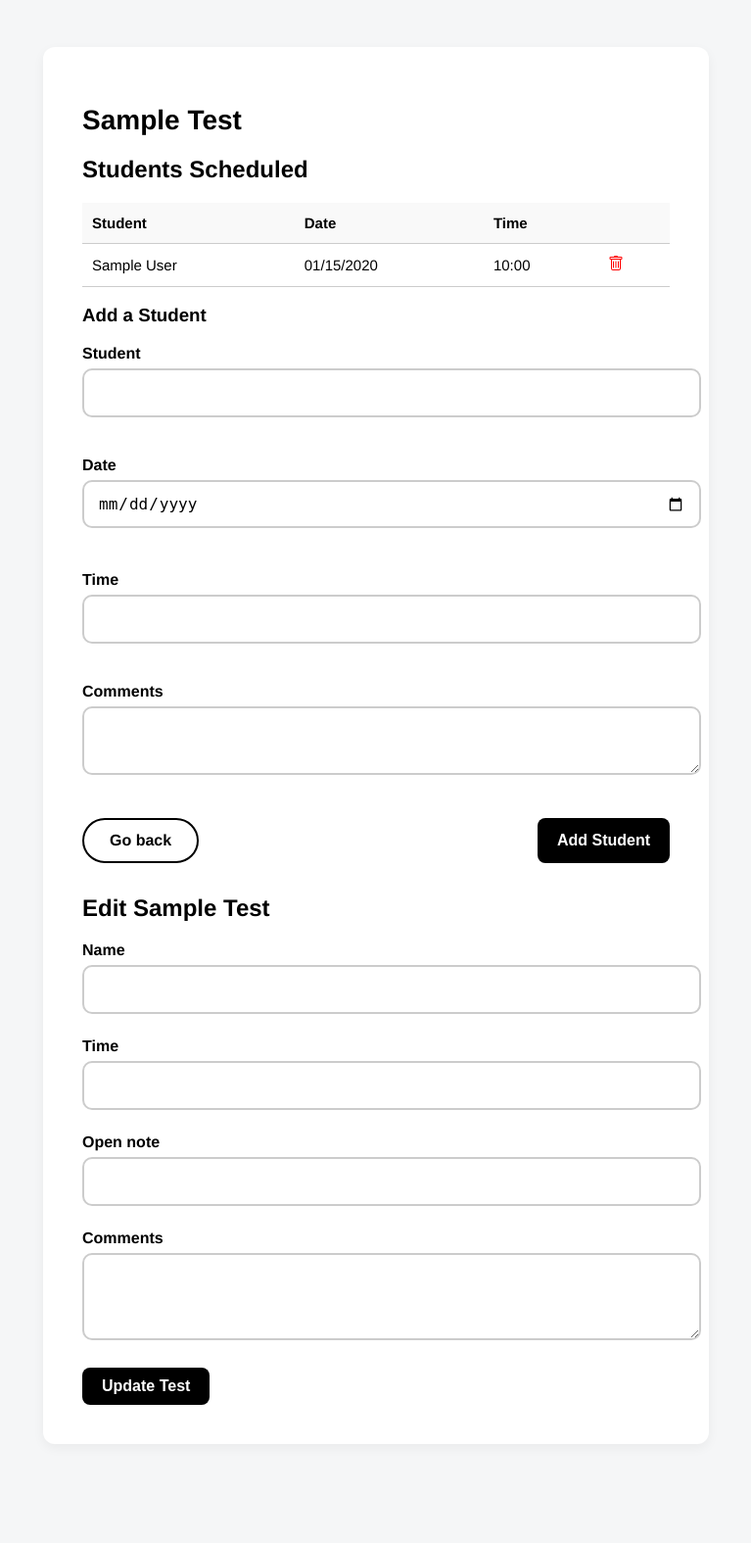
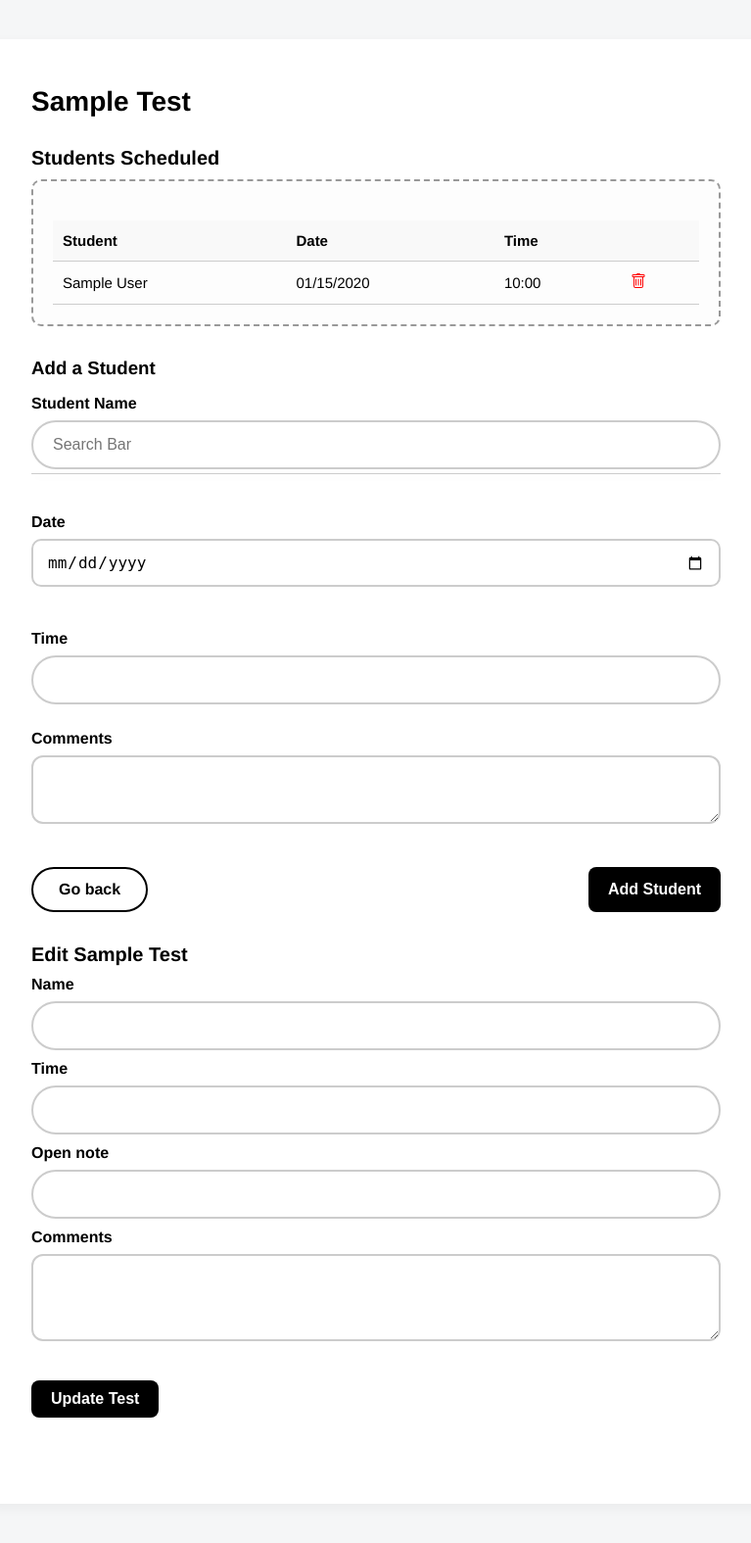
Before and after one commit to Vuinea/Test-Centre, a Python web app: template templates/teacher/edit_test.html in a window 1280 px wide. Shown: the whole page at 98% size, without its empty margins (256-1023 px from the left). Before the commit the page ends 1434 px from the top, so only its background shows below. Run offline with Jinja, Linux system fonts and the light colour scheme; the template is opened without the code that fills it: most values are stand-ins (such as "Sample title", 1, 10 or a date in 2020); form fields are guessed from the names that the template uses.

Commit message:
got searching to work (did not post to backend yet)

```diff
--- a/static/teacher/edit_test.css
+++ b/static/teacher/edit_test.css
@@ -180,3 +180,285 @@
   background-color: #f9f9f9;
   font-weight: 600;
 }
+.autocomplete-list {
+  list-style: none;
+  margin-top: -6px;
+  padding: 0;
+  border: 1px solid #ccc;
+  border-top: none;
+  max-height: 160px;
+  overflow-y: auto;
+  background: white;
+  border-radius: 0 0 12px 12px;
+  box-shadow: 0 4px 8px rgba(0, 0, 0, 0.05);
+}
+
+.autocomplete-list li {
+  padding: 12px 20px;
+  cursor: pointer;
+}
+
+.autocomplete-list li:hover {
+  background-color: #f2f2f2;
+}
+
+/* General Reset */
+* {
+    box-sizing: border-box;
+    margin: 0;
+    padding: 0;
+  }
+
+  body {
+    font-family: 'Helvetica Neue', sans-serif;
+    background-color: #f5f6f7;
+    padding: 40px;
+  }
+
+  .container {
+    max-width: 800px;
+    margin: auto;
+    background-color: white;
+    padding: 48px;
+    border-radius: 12px;
+    box-shadow: 0 4px 12px rgba(0, 0, 0, 0.05);
+  }
+
+  h1 {
+    font-size: 28px;
+    font-weight: 700;
+    margin-bottom: 10px;
+  }
+
+  .sub-header {
+    font-size: 14px;
+    color: #666;
+    margin-bottom: 30px;
+  }
+
+  h2 {
+    font-size: 20px;
+    font-weight: 600;
+    margin: 30px 0 10px;
+  }
+
+  .section {
+    margin-bottom: 40px;
+  }
+
+  label {
+    font-weight: 600;
+    display: block;
+    margin-bottom: 8px;
+    font-size: 16px;
+  }
+
+  input[type="text"] {
+    width: 100%;
+    padding: 14px 20px;
+    font-size: 16px;
+    border-radius: 30px;
+    border: 2px solid #ccc;
+    outline: none;
+    margin-bottom: 10px;
+    transition: border-color 0.3s;
+  }
+
+  input[type="text"]:focus {
+    border-color: black;
+  }
+
+  textarea {
+    width: 100%;
+    padding: 14px 20px;
+    font-size: 16px;
+    border-radius: 12px;
+    border: 2px solid #ccc;
+    resize: vertical;
+  }
+
+  .autocomplete-list {
+    list-style: none;
+    margin-top: -6px;
+    padding: 0;
+    border: 1px solid #ccc;
+    border-top: none;
+    max-height: 160px;
+    overflow-y: auto;
+    background: white;
+    border-radius: 0 0 12px 12px;
+    box-shadow: 0 4px 8px rgba(0, 0, 0, 0.05);
+  }
+
+  .autocomplete-list li {
+    padding: 12px 20px;
+    cursor: pointer;
+  }
+
+  .autocomplete-list li:hover {
+    background-color: #f2f2f2;
+  }
+
+  .selected-students {
+    border: 2px dashed #999;
+    border-radius: 10px;
+    padding: 20px;
+    background-color: #fdfdfd;
+    margin-top: 10px;
+  }
+
+  .student-entry {
+    display: flex;
+    align-items: center;
+    justify-content: space-between;
+    margin-bottom: 14px;
+    flex-wrap: wrap;
+  }
+
+  .student-entry span {
+    flex: 1;
+    font-weight: 500;
+    font-size: 16px;
+  }
+
+  .student-entry select {
+    padding: 6px 10px;
+    font-size: 14px;
+    border-radius: 6px;
+    border: 1px solid #ccc;
+    margin: 0 10px;
+  }
+
+  .remove-btn {
+    background-color: #e74c3c;
+    color: white;
+    border: none;
+    padding: 6px 10px;
+    font-size: 16px;
+    border-radius: 8px;
+    cursor: pointer;
+    transition: background-color 0.2s ease;
+  }
+
+  .remove-btn:hover {
+    background-color: #c0392b;
+  }
+
+  .button-group {
+    display: flex;
+    gap: 14px;
+    margin-top: 12px;
+  }
+
+  button {
+    font-size: 16px;
+    padding: 12px 28px;
+    border-radius: 30px;
+    cursor: pointer;
+    font-weight: 600;
+    transition: 0.3s ease;
+  }
+
+  #create-test,
+  #submit-all {
+    background-color: black;
+    color: white;
+    border: none;
+  }
+
+  .edit-btn {
+    font-size: 13px;
+    padding: 6px 20px;
+    background-color: #2d2d2d;
+    color: white;
+    border: 1px solid transparent; /* <== Reserve border space */
+    border-radius: 8px;
+    cursor: pointer;
+    transition: background-color 0.2s, color 0.2s, border 0.2s;
+  }
+
+  .edit-btn:hover {
+    background-color: white;
+    color: #2d2d2d;
+    border: 1px solid #2d2d2d; /* No size change now! */
+  }
+
+  #edit-assignment {
+    padding: 6px 12px;
+    font-size: 14px;
+    background-color: #333;
+    color: white;
+    border: none;
+    border-radius: 6px;
+    cursor: pointer;
+    transition: background-color 0.2s ease;
+  }
+
+  #assign-test {
+    background-color: black;
+    color: white;
+    border: none;
+  }
+
+  #assign-test:hover,
+  #create-test:hover,
+  #submit-all:hover {
+    background-color: #222;
+  }
+
+  #edit-assignment:hover {
+    background-color: #f2f2f2;
+  }
+
+  table {
+    width: 100%;
+    border-collapse: collapse;
+    margin-top: 20px;
+  }
+
+  th,
+  td {
+    padding: 12px 10px;
+    text-align: left;
+    border-bottom: 1px solid #ccc;
+    font-size: 15px;
+  }
+
+  th {
+    background-color: #f9f9f9;
+    font-weight: 600;
+  }
+
+  #edit-test {
+    display: none;
+  }
+
+  .selected-students {
+    border: 2px dashed #999;
+    border-radius: 10px;
+    padding: 20px;
+    background-color: #fdfdfd;
+    margin-top: 10px;
+  }
+
+  .autocomplete-list {
+    list-style: none;
+    margin-top: -6px;
+    padding: 0;
+    border: 1px solid #ccc;
+    border-top: none;
+    max-height: 160px;
+    overflow-y: auto;
+    background: white;
+    border-radius: 0 0 12px 12px;
+    box-shadow: 0 4px 8px rgba(0, 0, 0, 0.05);
+  }
+
+  .autocomplete-list li {
+    padding: 12px 20px;
+    cursor: pointer;
+  }
+
+  .autocomplete-list li:hover {
+    background-color: #f2f2f2;
+  }
--- /dev/null
+++ b/static/teacher/search.js
@@ -0,0 +1,51 @@
+let students = [];
+let studentNames = [];
+
+// Fetch all students from the local URL
+async function getStudents() {
+    try {
+        const response = await fetch('/tests/get_students'); // Replace with your actual URL
+        if (!response.ok) {
+            throw new Error('Failed to fetch students');
+        }
+        const data = await response.json(); // Assuming the response is JSON
+        students = data; // Store the fetched students in the global array
+        studentNames = Object.keys(students);
+    } catch (error) {
+        console.error('Error fetching students:', error);
+    }
+}
+
+// Call the function to fetch students when the page loads
+getStudents();
+
+const searchInput = document.getElementById('student-search');
+const autocompleteList = document.getElementById('autocomplete-list');
+
+// Trigger autocomplete suggestions as the user types
+searchInput.addEventListener("input", () => {
+    const query = searchInput.value.toLowerCase();
+    autocompleteList.innerHTML = "";
+
+    if (!query) return;
+
+    // Filter students based on the query
+    console.log(studentNames);
+    const filteredStudents = studentNames.filter(student =>
+        student.toLowerCase().includes(query)
+    );
+
+    // Display the filtered students in the autocomplete list
+    filteredStudents.forEach(student => {
+        const listItem = document.createElement('li');
+        listItem.textContent = student;
+
+        // Add click event listener to update the input field
+        listItem.addEventListener('click', () => {
+            searchInput.value = student;
+            autocompleteList.innerHTML = ""; // Clear the list after selection
+        });
+
+        autocompleteList.appendChild(listItem);
+    });
+});
--- a/templates/teacher/edit_test.html
+++ b/templates/teacher/edit_test.html
@@ -50,14 +50,16 @@
                     </tbody>
                 </table>
             </div>
-            <h3>Add a Student</h3>
+            <h3 style="margin-top: 2rem">Add a Student</h3>
             <form style="margin-top: 1rem;" action="{{ url_for('teacher.add_student', test_id=test.id) }}" method="post">
                 {{ student_form.hidden_tag() }}
                 <!-- Student ID Field -->
-                <div class="add-student-group">
-                    {{ student_form.student_id.label }}
-                    {{ student_form.student_id }}
-                </div>
+                <div class="section">
+                    <label for="student-search">Student Name</label>
+                    <input type="text" id="student-search" placeholder="Search Bar" autocomplete="off" />
+                    <ul id="autocomplete-list" class="autocomplete-list"></ul>
+                    </div>
+
 
                 <!-- Date Field -->
                 <div class="add-student-group">
@@ -101,5 +103,6 @@
                 <button id="finalize-test-btn" type="submit">Update Test</button>
             </div>
         </form>
-
+    </div>
+    <script src="{{ url_for('static', filename='teacher/search.js') }}"></script>
 {% endblock %}
```
Also changed, not shown: blueprints/teacher.py (+2 -5 lines), forms/teacher_forms.py (+4 -3 lines).
